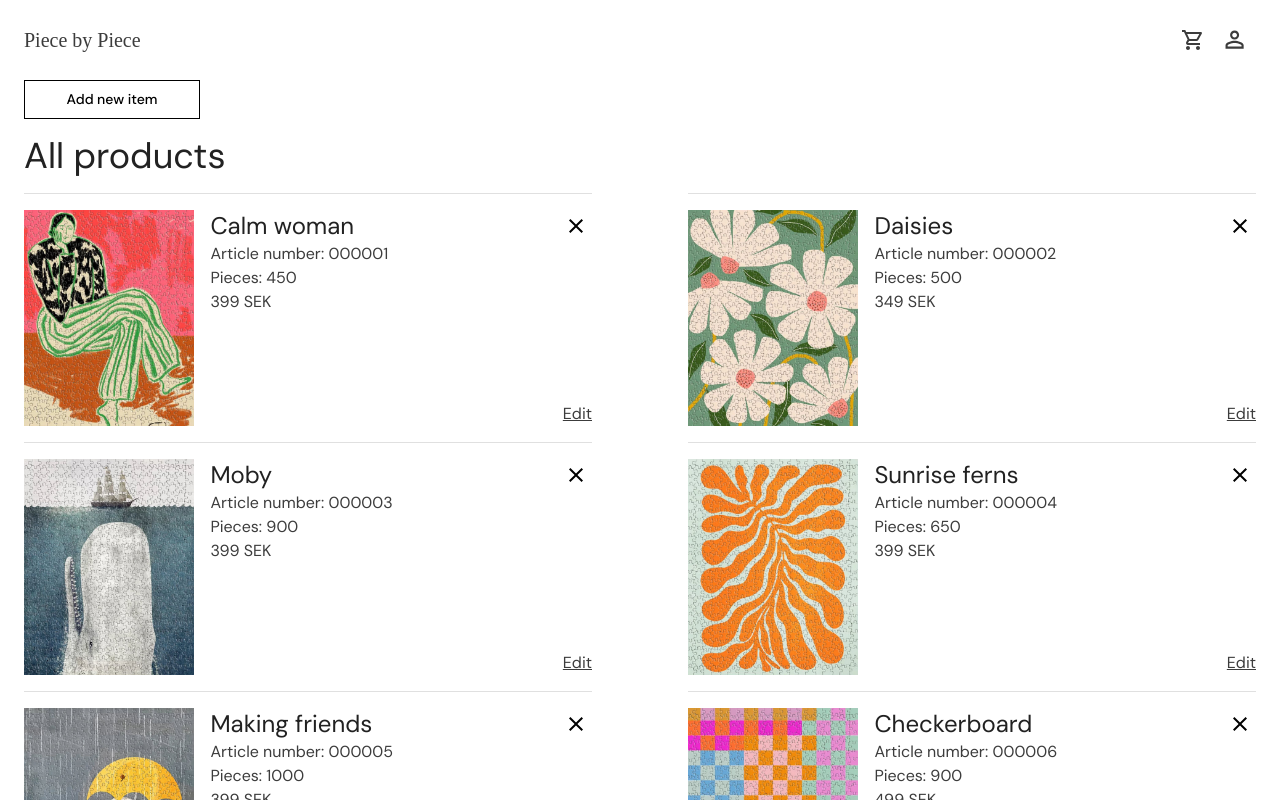
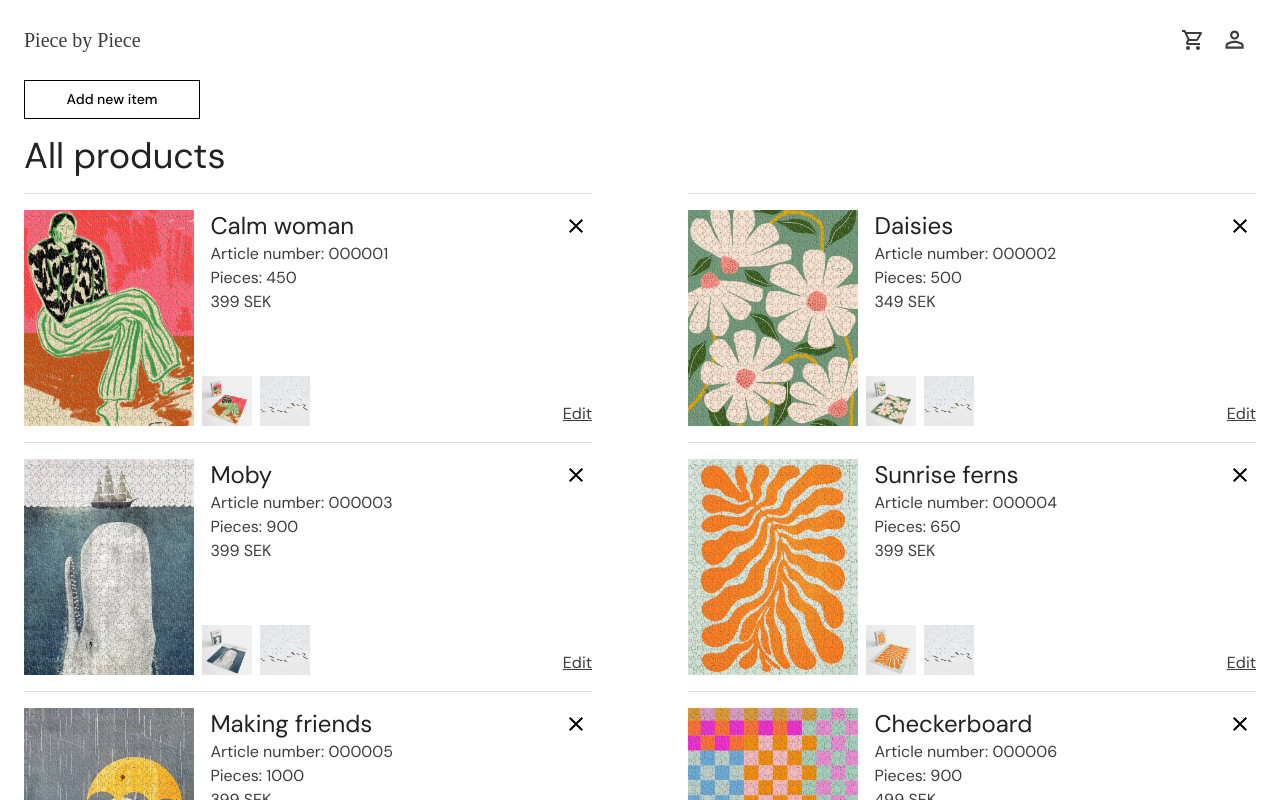
Before and after one commit to jesnagbg/react-webshop-ts-jenny-ellen-nat, a React (Vite) app: page /admin in a window 1280 px wide. Shown: the top 800 px of the page. Built offline with nearby package versions, Linux system fonts and the light colour scheme.

Commit message:
removed blank images + small preview

```diff
--- a/src/components/AdminCard.tsx
+++ b/src/components/AdminCard.tsx
@@ -27,6 +27,7 @@ export default function AdminCard({ product }: Props) {
 
   const anchorRef = useRef(null);
 
+
   return (
     <Card
       sx={styledCard}
@@ -43,7 +44,7 @@ export default function AdminCard({ product }: Props) {
         sx={styledCardMedia}
         component="img"
         image={image}
-        alt="Image thumbnail"
+        alt={`${image} thumbnail`}
       />
       <Box sx={styledBox}>
         <CardContent sx={styledCardContent}>
@@ -64,6 +65,19 @@ export default function AdminCard({ product }: Props) {
             {price} SEK
           </Typography>
         </CardContent>
+        {images && (
+          <Box sx={imageContainer}>
+            {images.map((imageUrl, index) => (
+              <CardMedia
+                key={index}
+                component="img"
+                image={imageUrl}
+                alt={`Extra Image ${index + 1}`}
+                sx={extraImageStyle}
+              />
+            ))}
+          </Box>
+        )}
       </Box>
       <Box sx={rightContainer}>
         <IconButton
@@ -74,7 +88,6 @@ export default function AdminCard({ product }: Props) {
         >
           <Clear />
         </IconButton>
-        {/* <Link to={`/admin/edit/${product.id}`} data-cy="admin-edit-product"> */}
         <Link
           to={`/admin/product/${product.id}`}
           data-cy="admin-edit-product"
@@ -104,6 +117,7 @@ const styledBox = {
   display: 'flex',
   flexDirection: 'column',
   flex: '1',
+  justifyContent: "space-between"
 };
 
 const removeButton = {
@@ -116,8 +130,6 @@ const removeButton = {
     backgroundColor: theme.palette.lightGrey.main,
   },
 };
-
-const editLink = {};
 
 const rightContainer = {
   display: 'flex',
@@ -133,3 +145,16 @@ const styledLink = {
   alignItems: 'center',
   fontFamily: 'DM Sans',
 };
+
+const imageContainer = {
+  display: 'flex',
+  flexDirection: 'row',
+  width: '30%',
+};
+
+const extraImageStyle = {
+  width: '50px',
+  height: '50px',
+  objectFit: 'cover',
+  marginLeft: '0.5rem',
+};
--- a/src/components/AdminProductForm.tsx
+++ b/src/components/AdminProductForm.tsx
@@ -107,6 +107,10 @@ export default function AdminProductForm({
           },
     validationSchema: validationSchema,
     onSubmit: (values) => {
+      const filteredImages = (values.images || []).filter(
+        (image) => image.trim() !== ''
+      );
+
       const newProduct: Product = {
         id: isEdit && productFromId ? productFromId.id : generateShortId(),
         image: values.image,
@@ -114,7 +118,7 @@ export default function AdminProductForm({
         description: values.description,
         price: values.price,
         pieces: values.pieces,
-        images: values.images,
+        images: filteredImages,
       };
 
       if (isEdit) {
--- a/src/pages/Admin.tsx
+++ b/src/pages/Admin.tsx
@@ -14,8 +14,6 @@ export default function Admin() {
       sx={topSpace}
     >
       <main>
-        {/* Är nog så här man ska göra egentligen men fick inte riktigt till det med routing, återkommer! */}
-       {/* <AdminButton onClick={handleOpen}>Add new item</AdminButton> */}
        <AdminButton data-cy="admin-add-product" to="/admin/product/new">Add new item</AdminButton>
        <Outlet />
         <Grid
```
